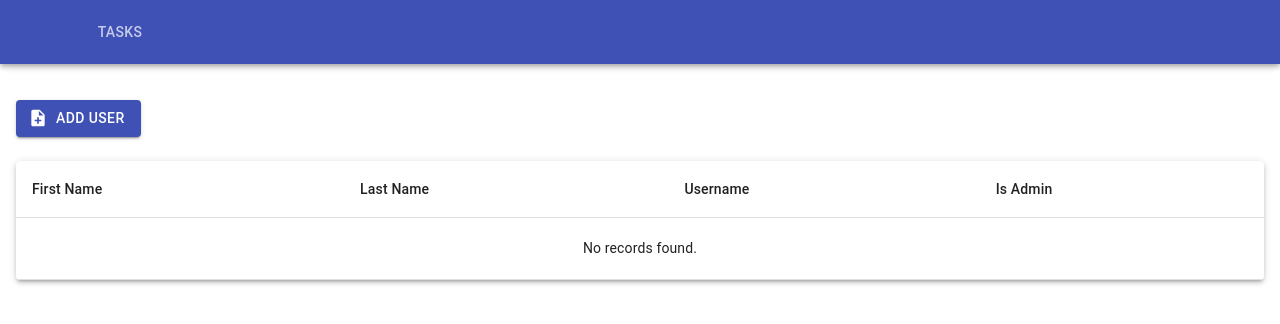
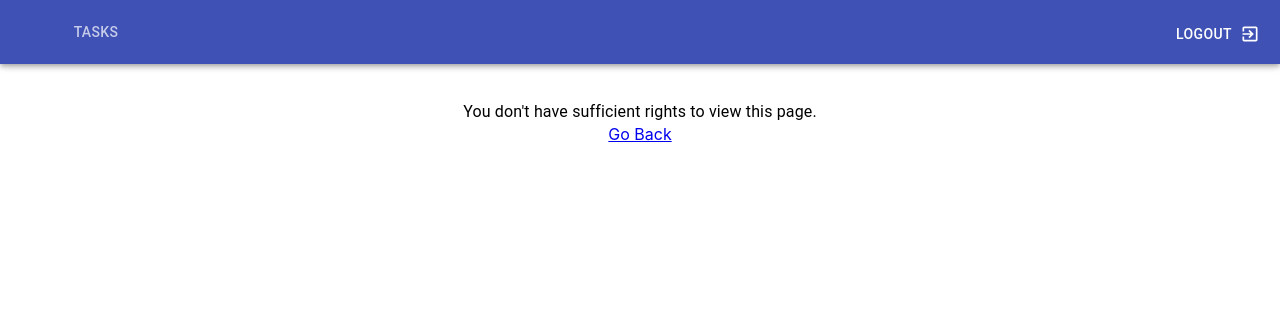
Before and after one commit to sysnd/TaskManager, a React (Create React App) app: page /users in a window 1280 px wide. Shown: the top 324 px of the page. Built offline with nearby package versions, Linux system fonts and the light colour scheme; sample sign-in values are in the browser's storage.

Commit message:
Added logout option and updated header

```diff
--- a/src/components/common/header/ContainerHeader.tsx
+++ b/src/components/common/header/ContainerHeader.tsx
@@ -7,12 +7,19 @@ import { withRouter } from 'react-router-dom';
 const ContainerHeader = (props: any) => {
     const {
         location,
+        history
     } = props || {};
 
     const classes = styles();
 
     const [showHeader, setShowHeader] = useState(false);
     const [selectedValue, setSelectedValue] = useState<string>('/');
+
+    const handleLogout = () => {
+        localStorage.removeItem('loggedInUser');
+        setShowHeader(false);
+        history.push('/login');
+    }
 
     useEffect(() => {
         if (!location.pathname.includes('/login')
@@ -30,7 +37,7 @@ const ContainerHeader = (props: any) => {
         (
             <>
                 <AppBar position="fixed" className={classes.appBar}>
-                    <ViewHeader selectedValue={selectedValue} />
+                    <ViewHeader selectedValue={selectedValue} handleLogout={handleLogout} />
                 </AppBar>
             </>
         )
--- a/src/components/common/header/StylesHeader.ts
+++ b/src/components/common/header/StylesHeader.ts
@@ -15,7 +15,8 @@ export default makeStyles((theme) => {
       maxWidth: '1248px',
       margin: 'auto',
       marginBottom: '0',
-      marginTop: '0'
+      marginTop: '0',
+      padding: '0'
     },
     grow: {
       boxSizing: 'border-box'
@@ -27,6 +28,11 @@ export default makeStyles((theme) => {
     },
     linkText: {
       color: theme.palette.text.primary,
+    },
+    buttonLogout: {
+      color: '#fff',
+      float: 'right',
+      marginTop: '8px'
     }
   };
 });
--- a/src/components/common/header/ViewHeader.tsx
+++ b/src/components/common/header/ViewHeader.tsx
@@ -8,14 +8,16 @@ import {
     AppBar,
     Tabs,
     Tab,
+    Button,
 } from '@material-ui/core';
 import styles from './StylesHeader';
 import { getLoggedInUserRequest } from '../../../services/auth/AuthService';
+import ExitToAppIcon from '@material-ui/icons/ExitToApp';
 
 const ViewHeader = (props: any) => {
     const classes = styles();
 
-    const { selectedValue, location } = props || {};
+    const { selectedValue, location, handleLogout } = props || {};
 
     let loggedInUser = getLoggedInUserRequest();
 
@@ -46,8 +48,16 @@ const ViewHeader = (props: any) => {
                 <AppBar className={classes.appBar}>
                     <Toolbar className={classes.toolbar}>
                         <Grid container spacing={2}>
-                            <Grid item xs={12}>
+                            <Grid item xs={10}>
                                 {tabs}
+                            </Grid>
+                            <Grid item xs={2}>
+                                <Button
+                                    endIcon={<ExitToAppIcon />}
+                                    className={classes.buttonLogout}
+                                    onClick={handleLogout}>
+                                    Logout
+                                </Button>
                             </Grid>
                         </Grid>
                     </Toolbar>
--- a/src/components/tasks/ViewTasks.tsx
+++ b/src/components/tasks/ViewTasks.tsx
@@ -7,7 +7,6 @@ import AddTaskDialog from './addTaskDialog/AddTaskDialog';
 import DeleteForeverIcon from '@material-ui/icons/DeleteForever';
 import EditIcon from '@material-ui/icons/Edit';
 import { TaskStatus } from '../../enums/TaskStatus';
-import { getLoggedInUserRequest } from '../../services/auth/AuthService';
 
 const ViewTasks = (props: any) => {
     const
--- a/src/components/users/ContainerUsers.tsx
+++ b/src/components/users/ContainerUsers.tsx
@@ -5,6 +5,8 @@ import { Guid } from 'guid-typescript';
 import { getLoggedInUserRequest } from '../../services/auth/AuthService';
 import { useSnackbar } from 'notistack';
 import { addUserRequest, updateUserRequest, deleteUserRequest, getUsers } from '../../services/users/UsersService';
+import { Typography, Box } from '@material-ui/core';
+import { Link } from 'react-router-dom';
 
 const ContainerUsers = () => {
 
@@ -45,7 +47,7 @@ const ContainerUsers = () => {
             enqueueSnackbar("Successfully deleted user.", { variant: 'success' });
             setShouldUpdate(true);
         }
-        else{
+        else {
             enqueueSnackbar("You can not delete this user.", { variant: 'success' });
         }
     }
@@ -57,14 +59,20 @@ const ContainerUsers = () => {
         }
     }, [shouldUpdate]);
 
-    return <ViewUsers
+    return loggedInUser.isAdmin ? <ViewUsers
         users={users}
         deleteUser={deleteUser}
         saveUser={saveUser}
         open={open}
         setOpen={setOpen}
         loggedInUser={loggedInUser}
-    />;
+    />
+        :
+        <Box style={{ textAlign: 'center' }}>
+            <Typography>You don't have sufficient rights to view this page.</Typography>
+            <Link to={{ pathname: '/' }}>Go Back</Link>
+        </Box>
+        ;
 };
 
 export default ContainerUsers;
--- a/src/components/users/ViewUsers.tsx
+++ b/src/components/users/ViewUsers.tsx
@@ -6,7 +6,6 @@ import NoteAddIcon from '@material-ui/icons/NoteAdd';
 import AddUserDialog from './addUserDialog/AddUserDialog';
 import DeleteForeverIcon from '@material-ui/icons/DeleteForever';
 import EditIcon from '@material-ui/icons/Edit';
-import { getLoggedInUserRequest } from '../../services/auth/AuthService';
 
 const ViewUsers = (props: any) => {
     const
--- a/src/components/users/addUserDialog/AddUserDialog.tsx
+++ b/src/components/users/addUserDialog/AddUserDialog.tsx
@@ -5,7 +5,7 @@ import Dialog from '@material-ui/core/Dialog';
 import DialogActions from '@material-ui/core/DialogActions';
 import DialogContent from '@material-ui/core/DialogContent';
 import DialogTitle from '@material-ui/core/DialogTitle';
-import { Select, MenuItem, Checkbox, FormControlLabel } from '@material-ui/core';
+import { Checkbox, FormControlLabel } from '@material-ui/core';
 import { User } from '../../../interfaces/User';
 
 export default function FormDialog(props: any) {
@@ -64,7 +64,7 @@ export default function FormDialog(props: any) {
                     <TextField
                         margin='dense'
                         label='Username'
-                        type='number'
+                        type='text'
                         variant='outlined'
                         fullWidth
                         value={user.username || ''}
@@ -73,7 +73,7 @@ export default function FormDialog(props: any) {
                     <TextField
                         margin='dense'
                         label='Password'
-                        type='number'
+                        type='password'
                         variant='outlined'
                         fullWidth
                         value={user.password || ''}
@@ -82,8 +82,8 @@ export default function FormDialog(props: any) {
                     <FormControlLabel
                         control={
                             <Checkbox
-                                checked={user.isAdmin || false}
-                                onChange={(e: any) => setUser({ ...user, isAdmin: e.target.value })}
+                                checked={user.isAdmin}
+                                onClick={(e: any) => setUser({ ...user, isAdmin: e.target.checked })}
                                 color="primary"
                             />
                         }
```
